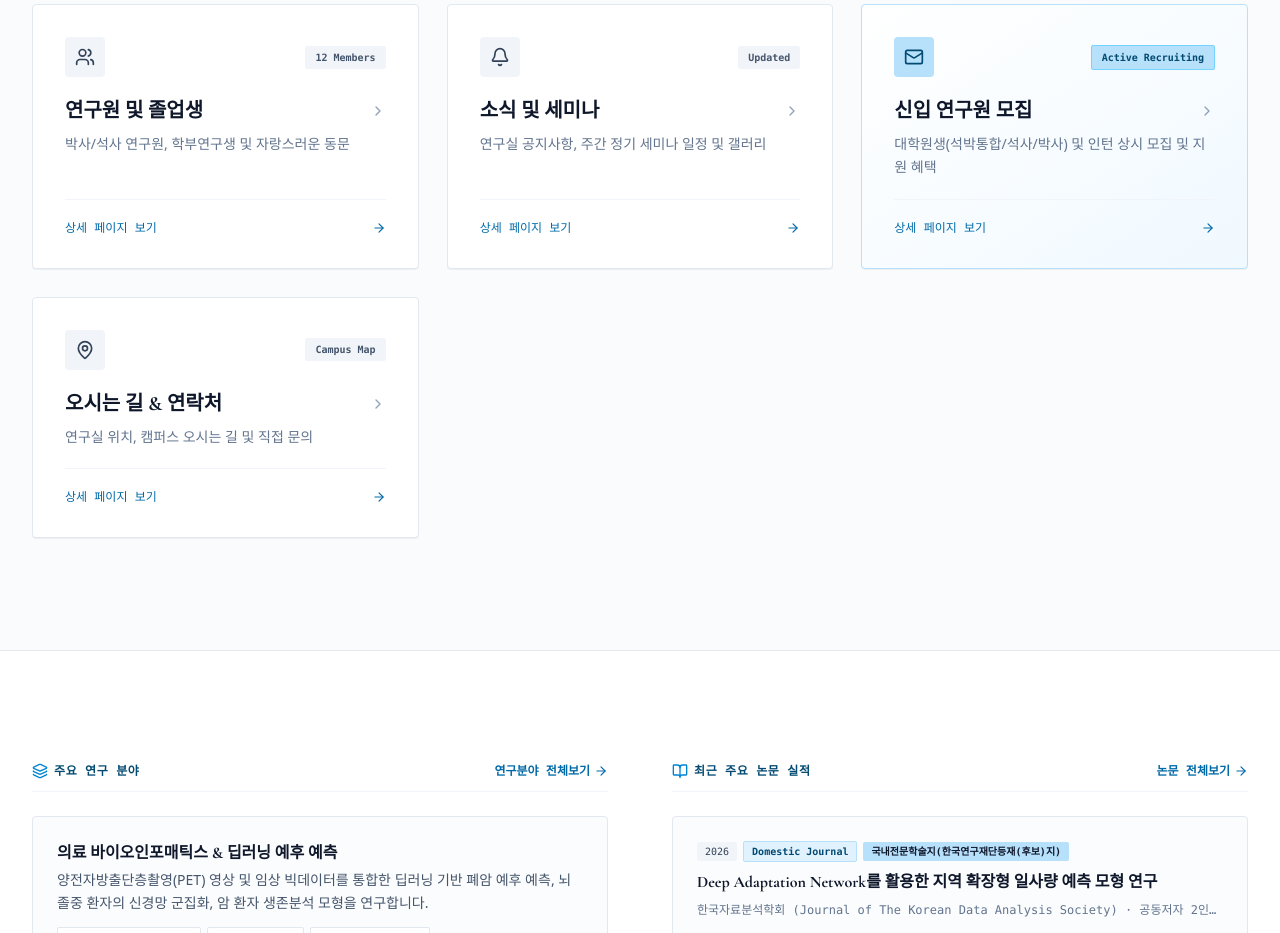
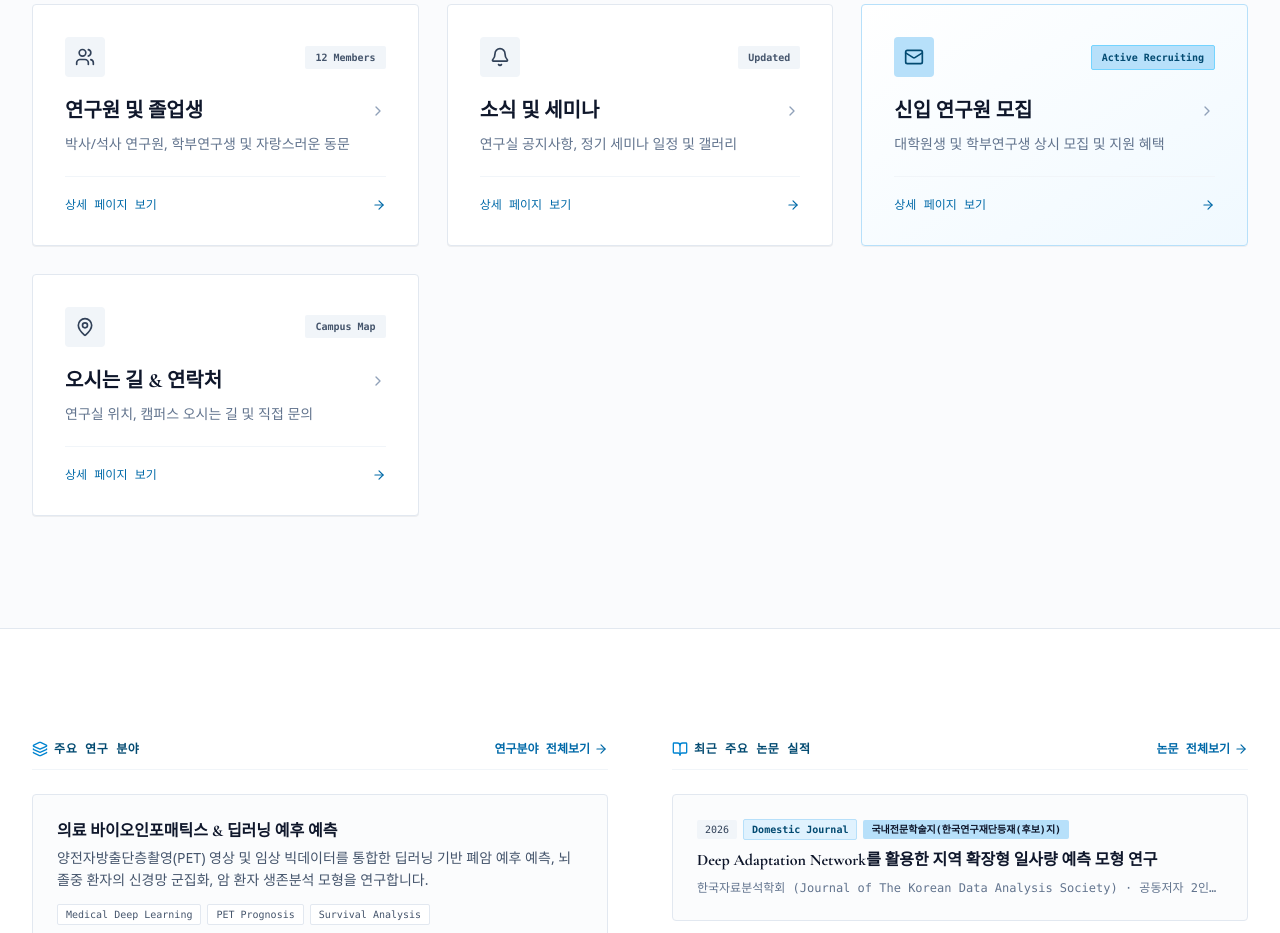
Before and after one commit to jj-how/MSLab, a React (Vite) app: page / in a window 1280 px wide. Shown: the part 1140-2073 px from the top of the page. Built offline with nearby package versions, Linux system fonts and the light colour scheme.

Commit message:
Update HeroSection.tsx

```diff
--- a/src/components/HeroSection.tsx
+++ b/src/components/HeroSection.tsx
@@ -68,7 +68,7 @@ export const HeroSection: React.FC<HeroSectionProps> = ({
       id: 'news',
       titleKo: '소식 및 세미나',
       titleEn: 'News & Seminars',
-      descKo: '연구실 공지사항, 주간 정기 세미나 일정 및 갤러리',
+      descKo: '연구실 공지사항, 정기 세미나 일정 및 갤러리',
       descEn: 'Lab announcements, weekly seminars & lab gallery',
       icon: Bell,
       badge: 'Updated'
@@ -77,8 +77,8 @@ export const HeroSection: React.FC<HeroSectionProps> = ({
       id: 'recruitment',
       titleKo: '신입 연구원 모집',
       titleEn: 'Prospective Students',
-      descKo: '대학원생(석박통합/석사/박사) 및 인턴 상시 모집 및 지원 혜택',
-      descEn: 'Open positions, full tuition support & research incentives',
+      descKo: '대학원생 및 학부연구생 상시 모집 및 지원 혜택',
+      descEn: 'Open positions, tuition support & research incentives',
       icon: Mail,
       badge: 'Active Recruiting',
       isHighlight: true
```
